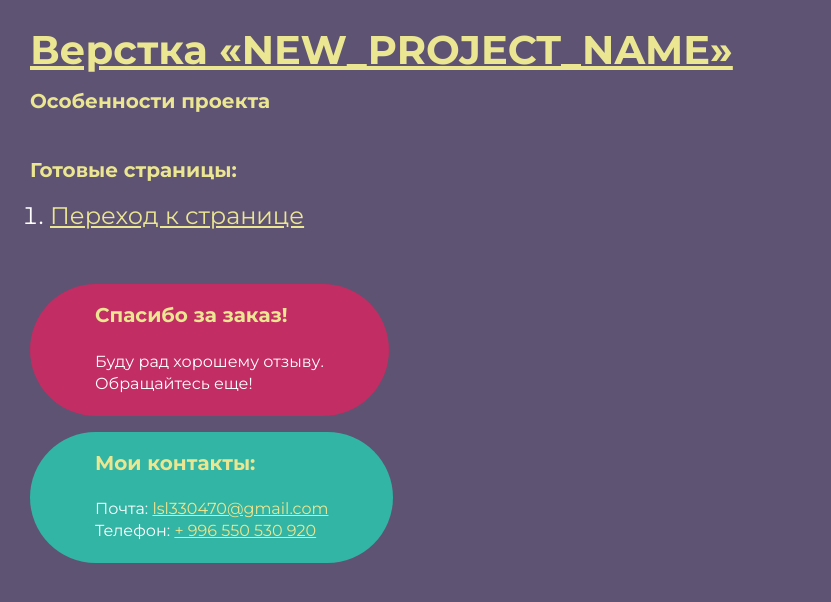
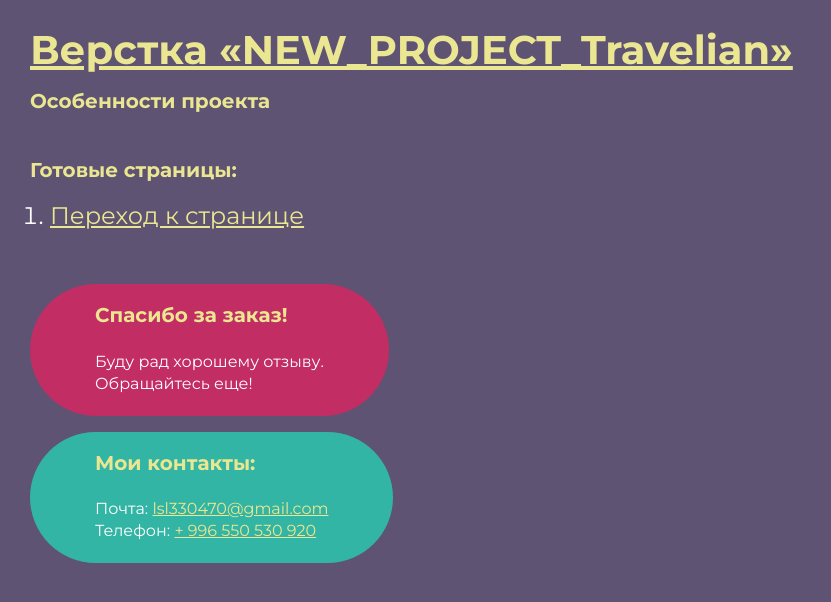
Before and after one commit to SergeiLSL/Travelian, a website: page src/index.html in a window 1280 px wide. Shown: the whole page, without its empty margins (0-831 px from the left). Drawn offline with Linux system fonts and the light colour scheme.

```diff
--- a/src/index.html
+++ b/src/index.html
@@ -3,11 +3,11 @@
 	<head>
 		<meta charset="UTF-8">
 		<meta name="viewport" content="width=device-width, initial-scale=1.0">
-		<title>Верстка «NEW_PROJECT_NAME»</title>
+		<title>Верстка «NEW_PROJECT_Travelian»</title>
 	</head>
 	<body>
 		<div class="rootpage">
-			<a target="_blank" href="home.html" href=""><h1>Верстка «NEW_PROJECT_NAME»</h1></a>
+			<a target="_blank" href="home.html" href=""><h1>Верстка «NEW_PROJECT_Travelian»</h1></a>
 			<div class="rootpage__info">
 				<h2>Особенности проекта</h2>
 				<ol class="rootpage__list">
```
